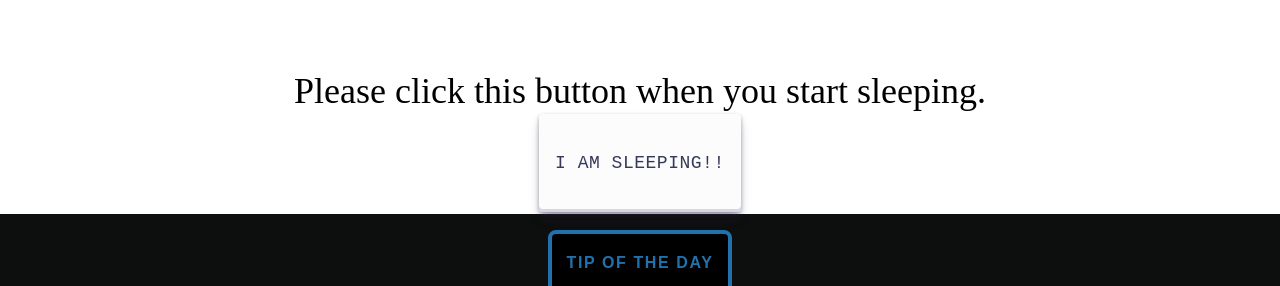
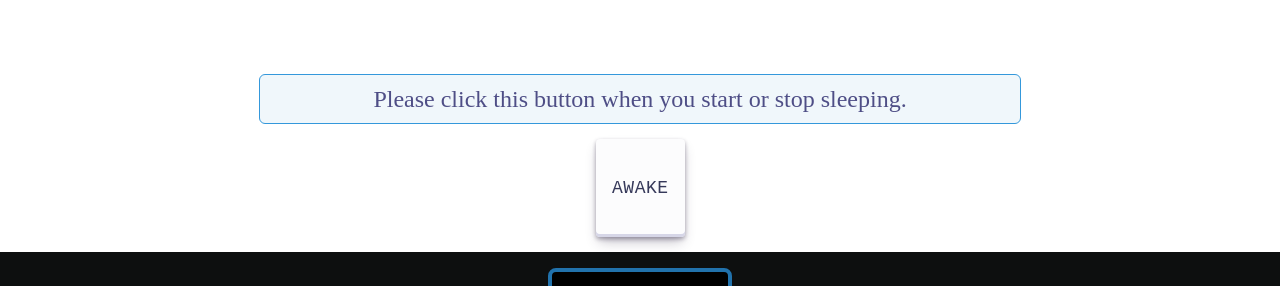
Before and after one commit to Dhruvil-Lakhtaria/Medicine-Dosage-and-Sleep-Tracker, a React (Create React App) app in the folder client/: page /snooze in a window 1280 px wide. Shown: the part 803-1089 px from the top of the page. Built offline with nearby package versions, Linux system fonts and the light colour scheme; a web font is replaced by a local one.

Commit message:
Awake button modified

```diff
--- a/client/src/components/Snooze/SleepButton.js
+++ b/client/src/components/Snooze/SleepButton.js
@@ -1,23 +1,36 @@
-import React from 'react'
+import React, { useState } from "react";
 import Button from "@material-ui/core/Button";
 //import Date from './Date'
 const SleepButton = () => {
-    function showTime() {
+    const [idx, incrementIdx] = useState(0);
+    const [isSleeping, setIsSleeping] = useState(false);
+    const [sleepingTimes, addSleepingTime] = useState([]);
+    const [wakingTimes, addWakeTime] = useState([]);
+    const [SleepTime, addSleepTime] = useState([]);
+    function handleClick() {
+        setIsSleeping(!isSleeping)
         const date = new Date();
-        const showTime = date.getHours()
-        + ':' + date.getMinutes()
-        + ":" + date.getSeconds();
-        alert(showTime);
+        if (!isSleeping) {
+            alert(`Sleeping @ ${date}`)
+            addSleepingTime([...sleepingTimes, date]);
+        }
+        else {
+            alert(`Woke @ ${date}`)
+            addWakeTime([...wakingTimes, date]);
+            addSleepTime([...SleepTime, wakingTimes[idx] - sleepingTimes[idx]])
+            incrementIdx(idx + 1);
+        }
+
     }
     return (
         <div className='Sleep_Button'>
             <div className="Sleep_Text">
                 <datetime />
-            Please click this button when you start sleeping.
+                Please click this button when you start or stop sleeping.
             </div>
             <center>
-        <Button id="buttonSleep" variant="outlined" onClick={showTime}>
-                I am Sleeping!!
+                <Button id="buttonSleep" variant="outlined" onClick={handleClick}>
+                    {isSleeping ? "Sleeping" : "Awake"}
                 </Button>
             </center>
         </div>
--- a/client/src/css/Snooze.css
+++ b/client/src/css/Snooze.css
@@ -114,8 +114,9 @@ h1.Formm{
   font-size: 18px;
   margin-left: auto;
   margin-right: auto;
-  margin-top: 2px;
-  margin-bottom: 2px;
+  margin-top: 10px;
+  margin-bottom: 15px;
+
 }
 #buttonSleep:focus {
   box-shadow: #D6D6E7 0 0 0 1.5px inset, rgba(45, 35, 66, 0.4) 0 2px 4px, rgba(45, 35, 66, 0.3) 0 7px 13px -3px, #D6D6E7 0 -3px 0 inset;
@@ -142,6 +143,7 @@ h1.Formm{
   z-index: 0;
   border-radius: 10px;
   align-items: center;
+  margin:5px;
 }
 @keyframes example {
   from {background-color: white;}
@@ -150,15 +152,29 @@ h1.Formm{
 
 /* The element to apply the animation to */
 .Sleep_Text {
-
-  animation-name: example;
-  animation-duration: 4s;
+  margin:4px;
+  margin-bottom: 5px;
+  width:50%;
+  align-items: center;
+  margin-left: auto;
+  margin-right: auto;
+  ;
+     -moz-border-radius: 6px;
+     -webkit-border-radius: 6px;
+     background-color: #f0f7fb;
+     background-position: 9px 0px;
+     background-repeat: no-repeat;
+     border: solid 1px #3498db;
+     border-radius: 6px;
+     line-height: 18px;
+     overflow: hidden;
+     padding: 15px 60px;
 }
 .Sleep_Text{
   align-items: center;
   text-align: center;
-  color:black;
-    font-size: 2.25rem;
+  color:rgb(78, 78, 134);
+    font-size: 1.5rem;
     font-family: "Gideon Roman", cursive;
 }
 #buttonSleep.glow-on-hover:before {
```
Lines whose indentation alone changed are shown as unchanged.
